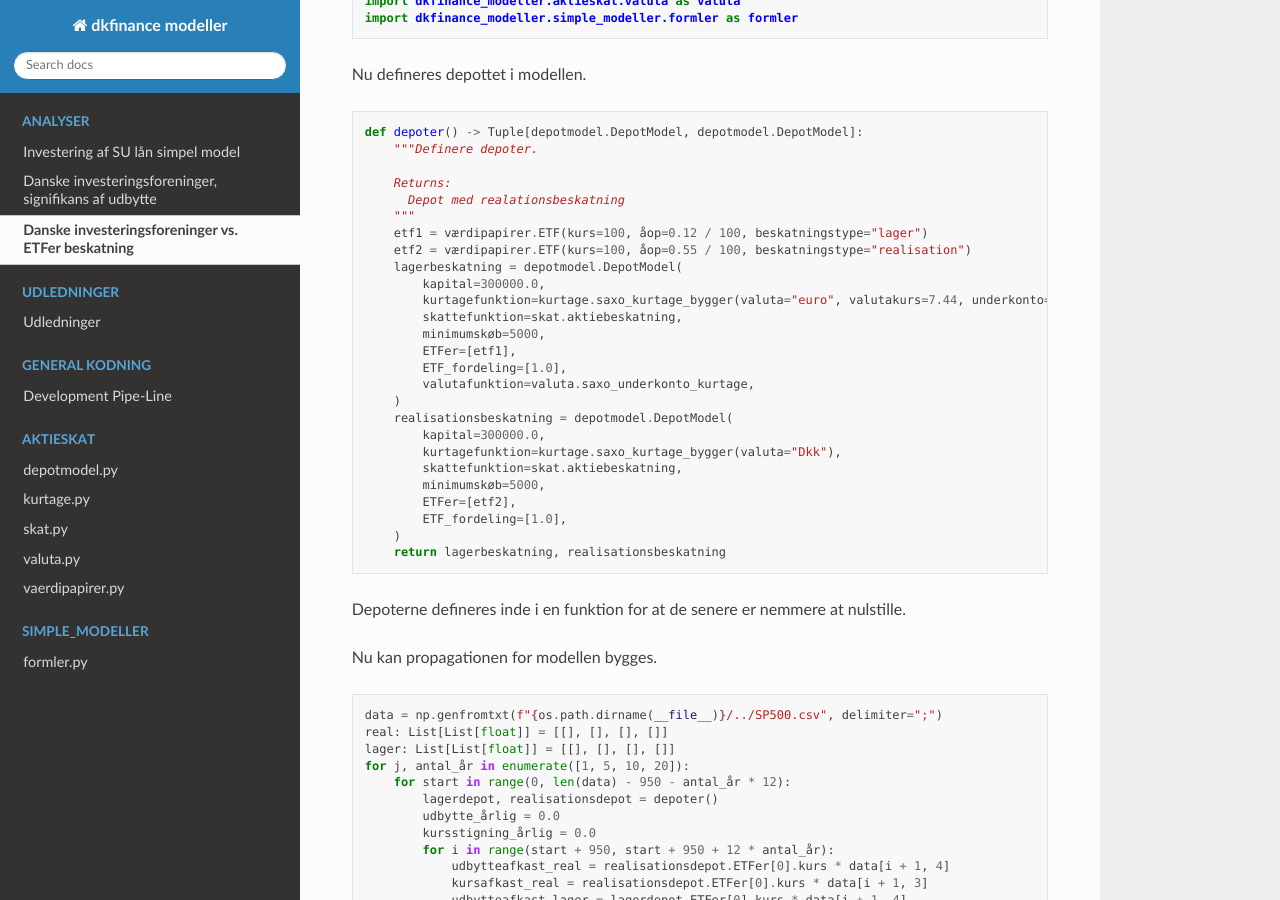
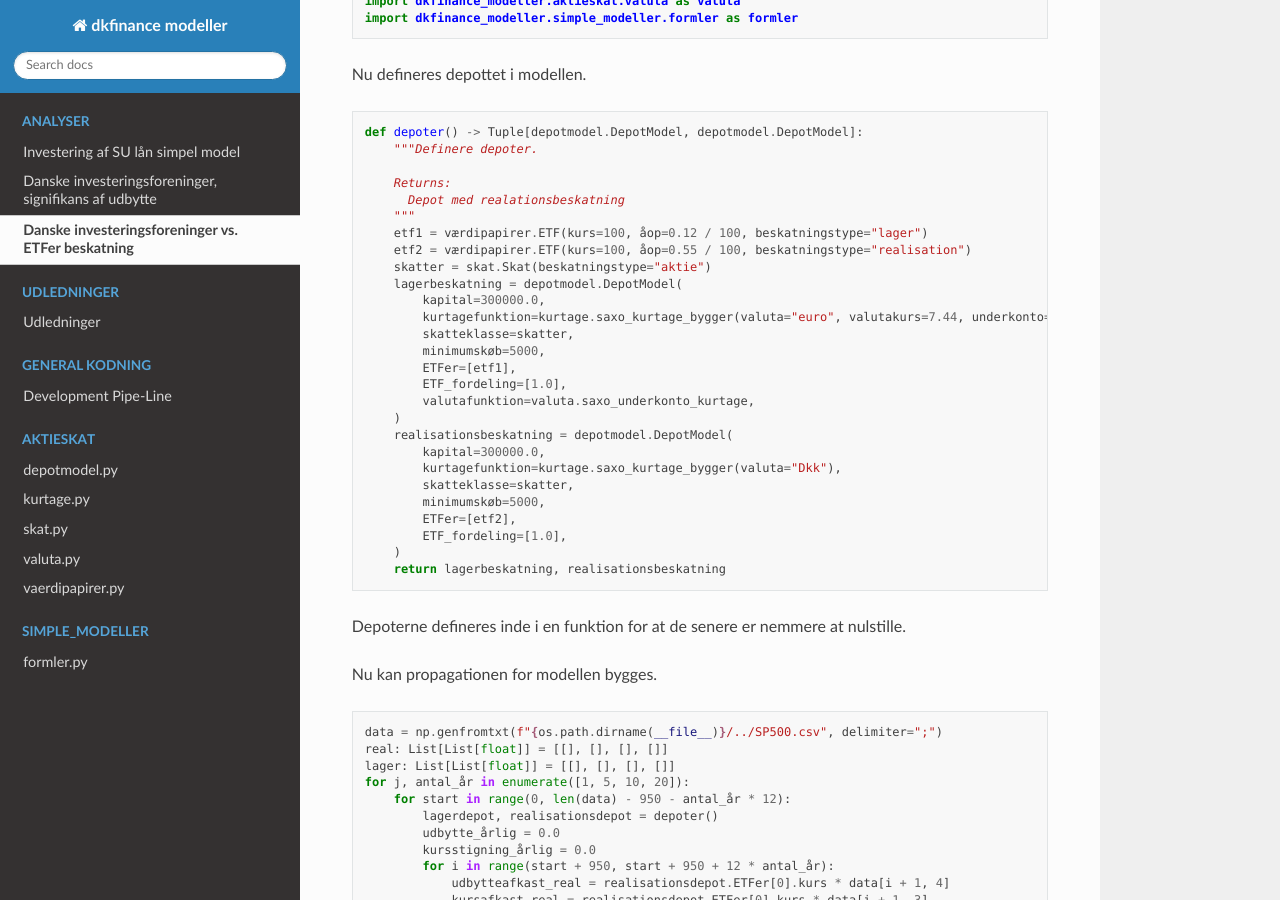
Before and after one commit to erikkjellgren/dkfinance_modeller, a Sphinx documentation site: the page built from docs/analyser/lager_vs_realisation/lager_vs_realisation.rst, in a window 1280 px wide and 900 px high, scrolled down 745 px. Built offline with Sphinx 7.4.7 and the Read the Docs theme 2.0.0, drawn with Linux system fonts in a browser that asks for light colours; some of the changed text lies outside the part shown.

Commit message:
Skatteklasse (#5)
* Commit

* Tests for skatklassen

* Fixed alt for skatteklasse

* Updaterede notebook

```diff
--- a/docs/analyser/investeringsforening_udbytte/investeringsforening_udbytte.py
+++ b/docs/analyser/investeringsforening_udbytte/investeringsforening_udbytte.py
@@ -19,10 +19,11 @@ def depoter() -> depotmodel.DepotModel:
       Depot med realationsbeskatning
     """
     etf = værdipapirer.ETF(kurs=100, åop=0.55 / 100, beskatningstype="realisation")
+    skatter = skat.Skat(beskatningstype="aktie")
     realisationsbeskatning = depotmodel.DepotModel(
         kapital=300000.0,
         kurtagefunktion=kurtage.saxo_kurtage_bygger(valuta="Dkk"),
-        skattefunktion=skat.aktiebeskatning,
+        skatteklasse=skatter,
         minimumskøb=5000,
         ETFer=[etf],
         ETF_fordeling=[1.0],
--- a/docs/analyser/lager_vs_realisation/lager_vs_realisation.py
+++ b/docs/analyser/lager_vs_realisation/lager_vs_realisation.py
@@ -20,10 +20,11 @@ def depoter() -> Tuple[depotmodel.DepotModel, depotmodel.DepotModel]:
     """
     etf1 = værdipapirer.ETF(kurs=100, åop=0.12 / 100, beskatningstype="lager")
     etf2 = værdipapirer.ETF(kurs=100, åop=0.55 / 100, beskatningstype="realisation")
+    skatter = skat.Skat(beskatningstype="aktie")
     lagerbeskatning = depotmodel.DepotModel(
         kapital=300000.0,
         kurtagefunktion=kurtage.saxo_kurtage_bygger(valuta="euro", valutakurs=7.44, underkonto=True),
-        skattefunktion=skat.aktiebeskatning,
+        skatteklasse=skatter,
         minimumskøb=5000,
         ETFer=[etf1],
         ETF_fordeling=[1.0],
@@ -32,7 +33,7 @@ def depoter() -> Tuple[depotmodel.DepotModel, depotmodel.DepotModel]:
     realisationsbeskatning = depotmodel.DepotModel(
         kapital=300000.0,
         kurtagefunktion=kurtage.saxo_kurtage_bygger(valuta="Dkk"),
-        skattefunktion=skat.aktiebeskatning,
+        skatteklasse=skatter,
         minimumskøb=5000,
         ETFer=[etf2],
         ETF_fordeling=[1.0],
```
Also changed, not shown: docs/analyser/investeringsforening_udbytte/investeringsforening_udbytte.rst (+6 -6 lines), docs/analyser/lager_vs_realisation/lager_vs_realisation.rst (+6 -6 lines), 5 other files.
